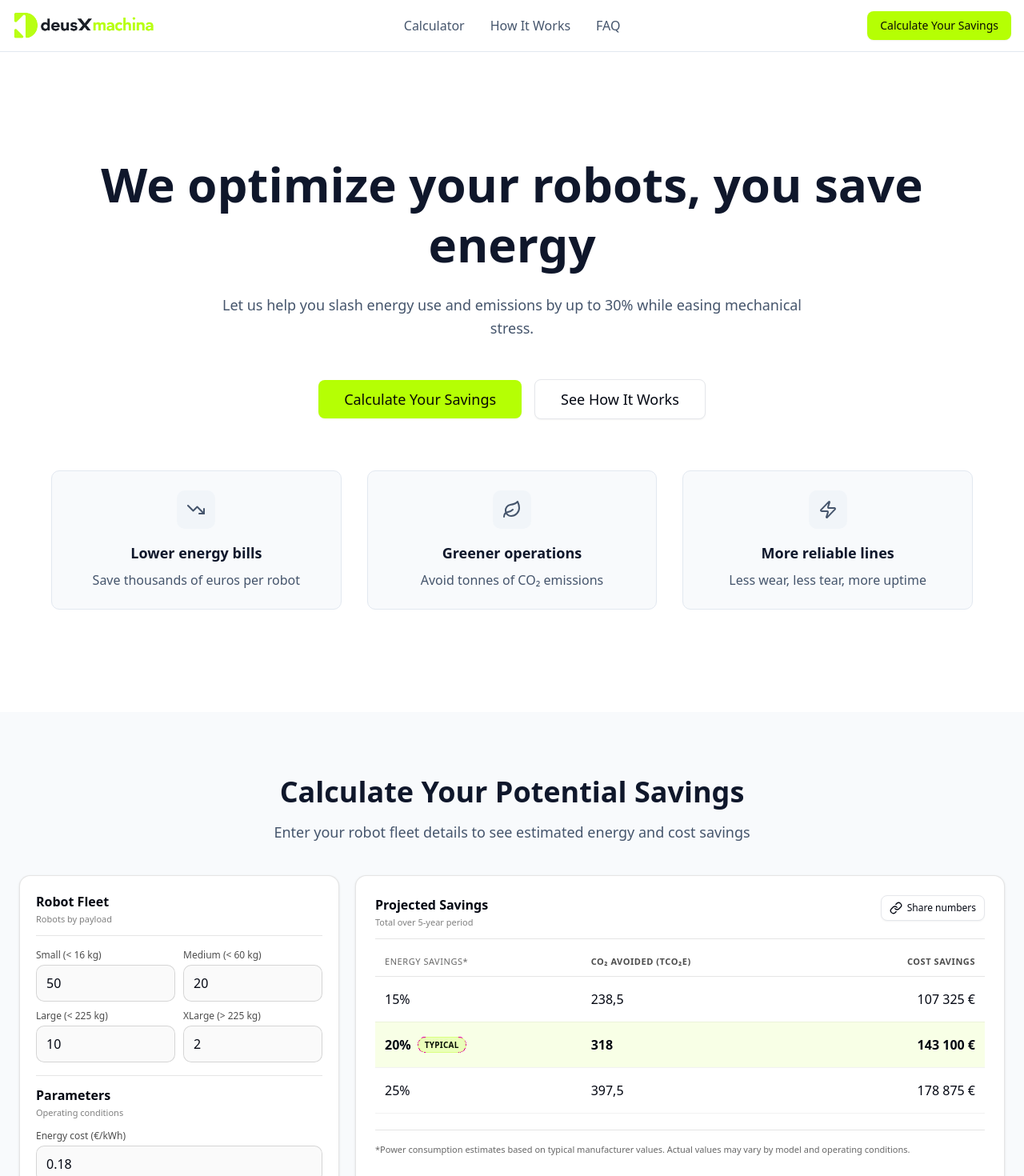
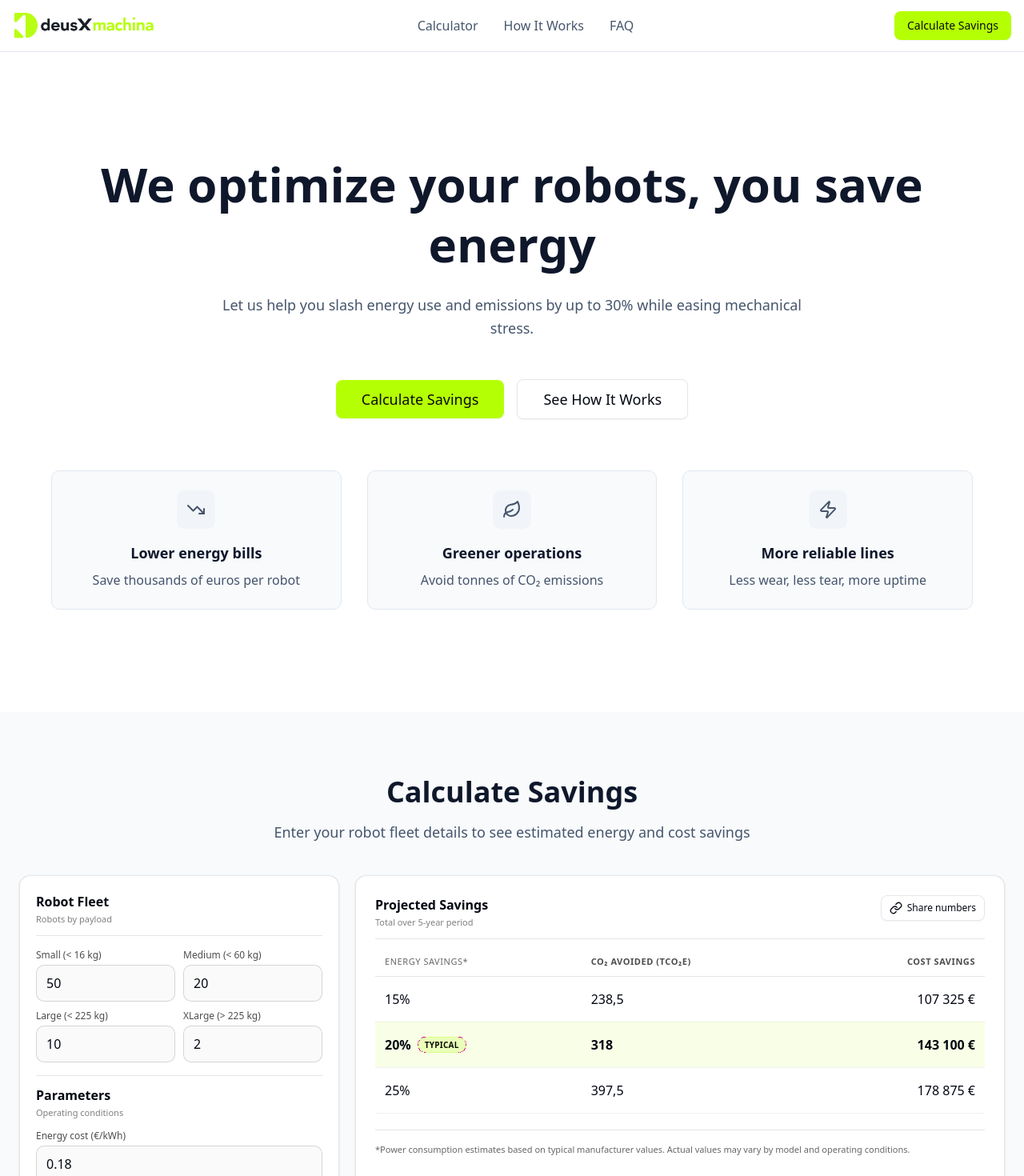
Before and after one commit to deusXmachina-dev/landing-page, a Next.js app: page / in a window 1280 px wide. Shown: the top 1470 px of the page at 80% size. Built offline with nearby package versions, Linux system fonts and the light colour scheme.

Commit message:
shorten button

```diff
--- a/src/components/EnergyCalculator.tsx
+++ b/src/components/EnergyCalculator.tsx
@@ -120,7 +120,7 @@ export default function EnergyCalculator({ className = "" }: EnergyCalculatorPro
         </Suspense>
         <header className="mb-8 md:mb-10 text-center">
           <h2 className="text-3xl lg:text-4xl font-bold text-slate-900 dark:text-slate-100 mb-4">
-            Calculate Your Potential Savings
+            Calculate Savings
           </h2>
           <p className="text-lg text-slate-600 dark:text-slate-400 max-w-2xl mx-auto">
             Enter your robot fleet details to see estimated energy and cost savings
--- a/src/components/layout/Navbar.tsx
+++ b/src/components/layout/Navbar.tsx
@@ -37,7 +37,7 @@ export function Navbar() {
         {/* CTA Button */}
         <div className="flex items-center">
           <CTAButton size="default" className="w-auto" href="#calculator">
-            Calculate Your Savings
+            Calculate Savings
           </CTAButton>
         </div>
       </div>
--- a/src/components/sections/HeroSection.tsx
+++ b/src/components/sections/HeroSection.tsx
@@ -21,7 +21,7 @@ export function HeroSection() {
             {/* CTAs */}
             <div className="flex flex-col sm:flex-row items-center justify-center gap-4 mb-16">
               <CTAButton size="lg" className="px-8 py-6 text-lg font-medium" href="#calculator">
-                Calculate Your Savings
+                Calculate Savings
               </CTAButton>
               <Button variant="outline" size="lg" className="px-8 py-6 text-lg font-medium" asChild>
                 <a href="#how-it-works">See How It Works</a>
```
